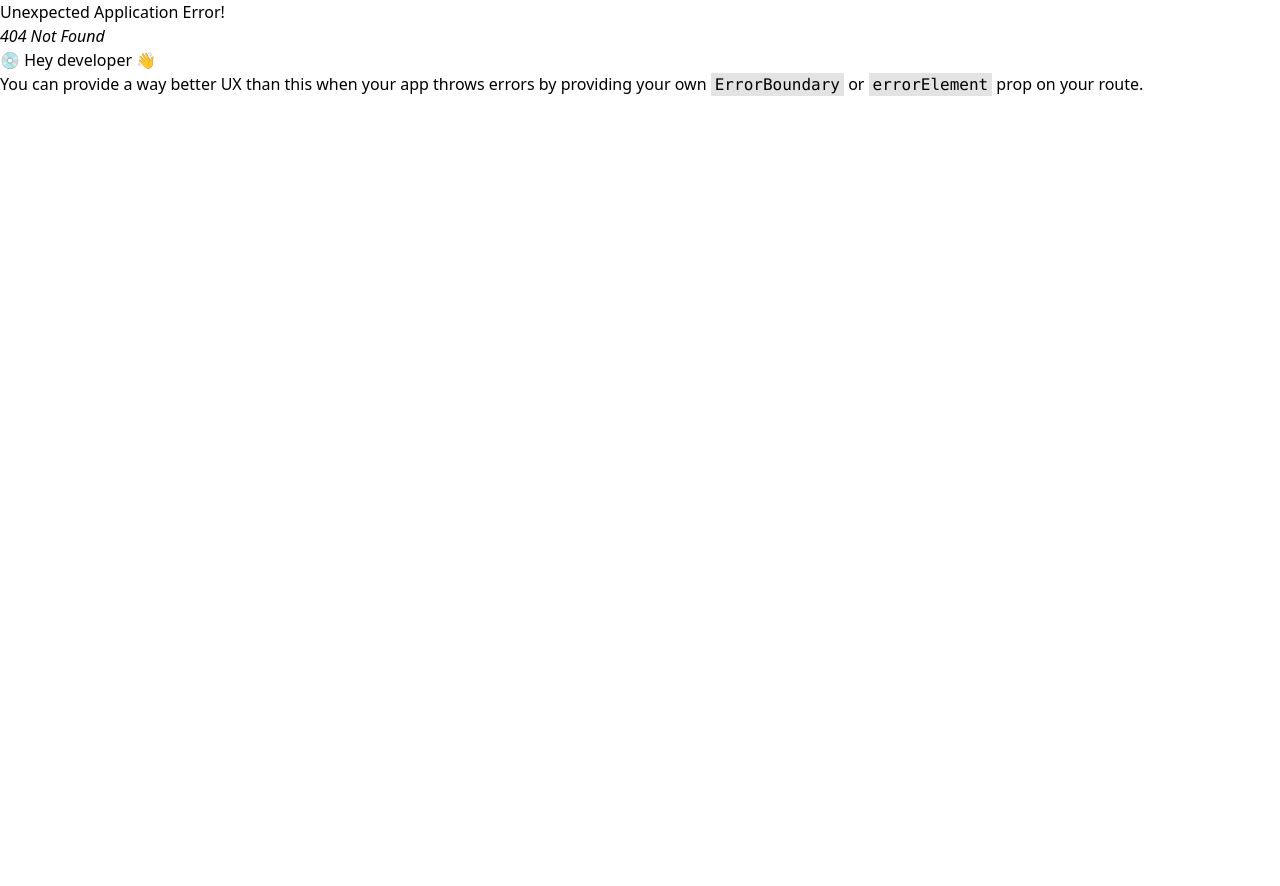
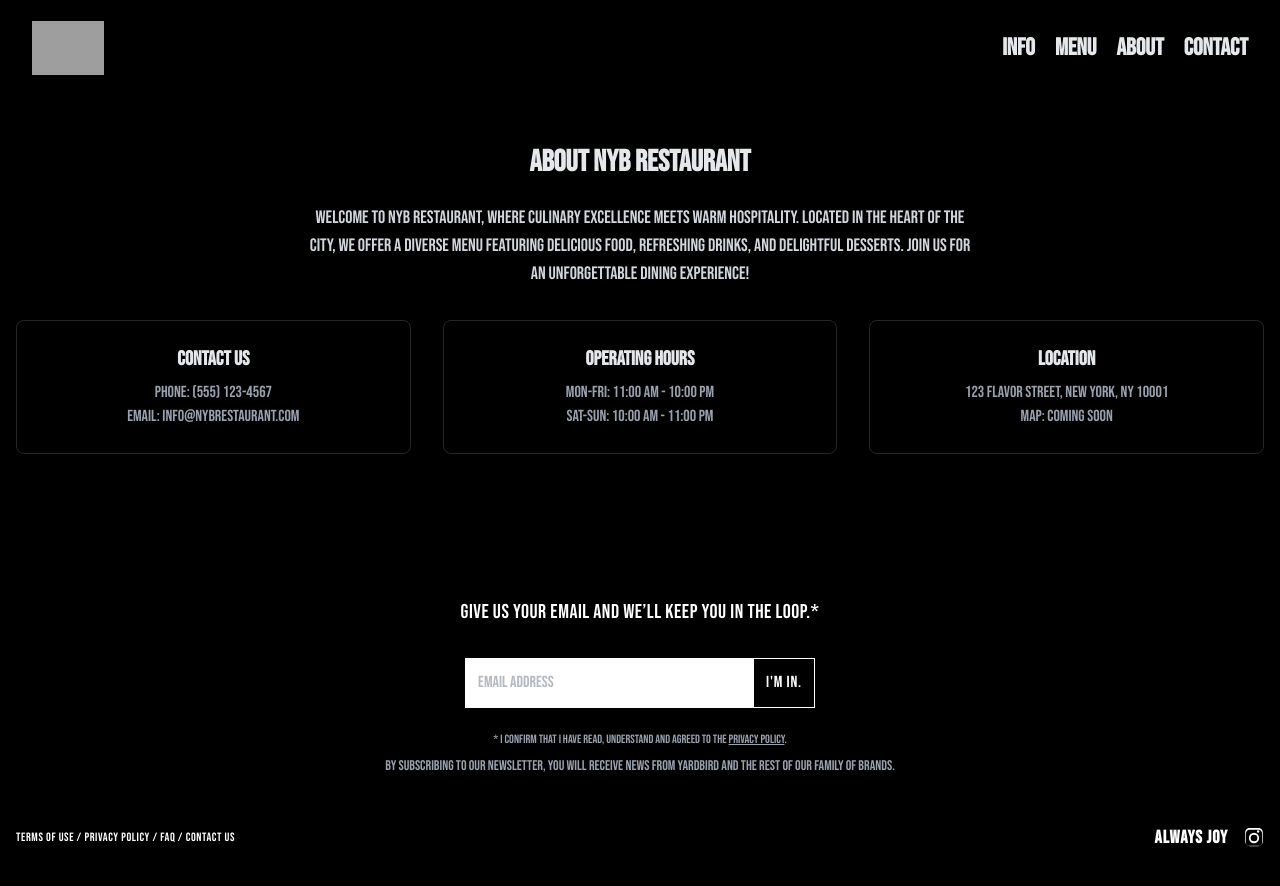
Before and after one commit to naimur-reza/nyb-restaurant, a React (Vite) app: page /info in a window 1280 px wide. Before the commit this address had no page. Shown: the top 886 px of the page. Before the commit the page ends 800 px from the top, so only its background shows below. Built offline with nearby package versions, Linux system fonts and the light colour scheme; grey boxes are pictures that could not be loaded.

Commit message:
Feat: Add Info page with restaurant details and update routes

```diff
--- /dev/null
+++ b/src/pages/Info.jsx
@@ -0,0 +1,44 @@
+const Info = () => {
+  return (
+    <section className=" py-12">
+      <div className="max-w-7xl mx-auto px-4 text-center">
+        <h2 className="text-3xl font-bold text-gray-200 mb-6">
+          About NYB Restaurant
+        </h2>
+        <p className="text-lg text-gray-300 mb-8 max-w-2xl mx-auto">
+          Welcome to NYB Restaurant, where culinary excellence meets warm
+          hospitality. Located in the heart of the city, we offer a diverse menu
+          featuring delicious food, refreshing drinks, and delightful desserts.
+          Join us for an unforgettable dining experience!
+        </p>
+        <div className="grid grid-cols-1 md:grid-cols-3 gap-8">
+          <div className="border border-white/15 p-6 rounded-lg shadow-md">
+            <h3 className="text-xl font-semibold text-gray-200 mb-2">
+              Contact Us
+            </h3>
+            <p className="text-gray-400">Phone: (555) 123-4567</p>
+            <p className="text-gray-400">Email: info@nybrestaurant.com</p>
+          </div>
+          <div className="border border-white/15 p-6 rounded-lg shadow-md">
+            <h3 className="text-xl font-semibold text-gray-200 mb-2">
+              Operating Hours
+            </h3>
+            <p className="text-gray-400">Mon-Fri: 11:00 AM - 10:00 PM</p>
+            <p className="text-gray-400">Sat-Sun: 10:00 AM - 11:00 PM</p>
+          </div>
+          <div className="border border-white/15 p-6 rounded-lg shadow-md">
+            <h3 className="text-xl font-semibold text-gray-200 mb-2">
+              Location
+            </h3>
+            <p className="text-gray-400">
+              123 Flavor Street, New York, NY 10001
+            </p>
+            <p className="text-gray-400">Map: Coming Soon</p>
+          </div>
+        </div>
+      </div>
+    </section>
+  );
+};
+
+export default Info;
--- a/src/routes/routes.jsx
+++ b/src/routes/routes.jsx
@@ -1,6 +1,7 @@
 import { createBrowserRouter } from "react-router-dom";
 import MainLayout from "../layout/MainLayout";
 import Home from "../pages/Home";
+import Info from "../pages/Info";
 import Menu from "../pages/Menu";
 
 const router = createBrowserRouter([
@@ -16,6 +17,10 @@ const router = createBrowserRouter([
         path: "/menu",
         element: <Menu />,
       },
+      {
+        path: "/info",
+        element: <Info />,
+      },
     ],
   },
 ]);
```
